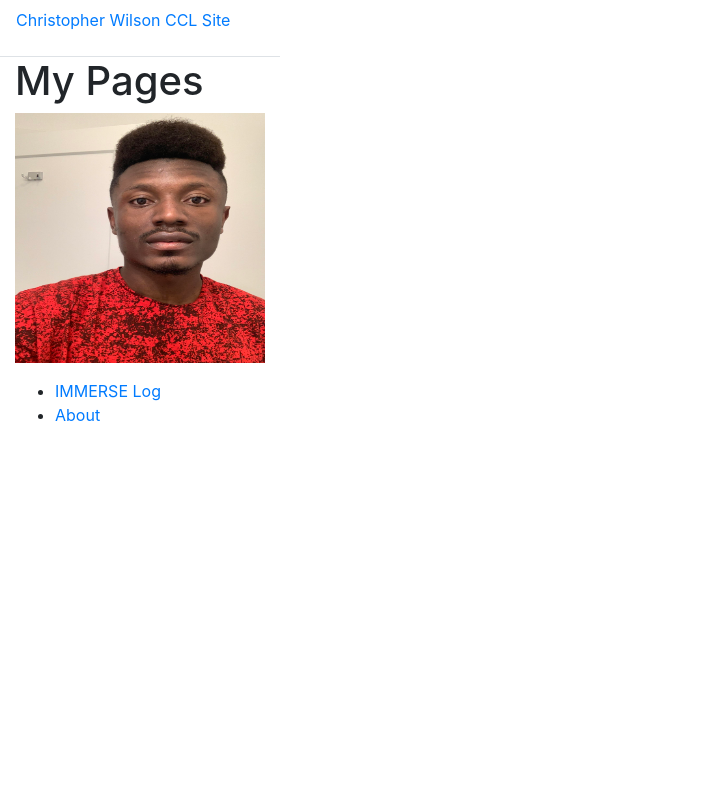
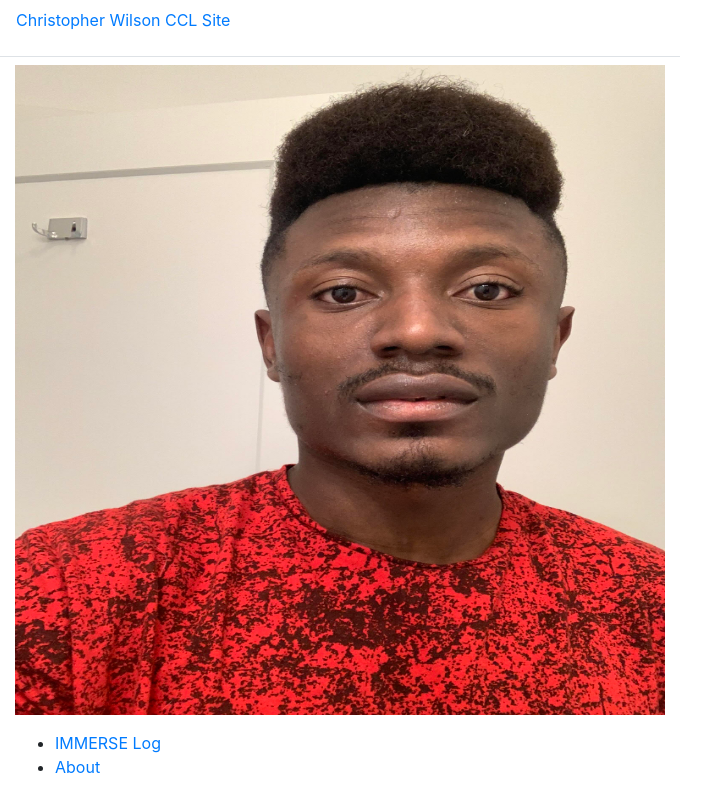
Before and after one commit to chriswils95/chriswils.github.io, a Jekyll site: the page built from index.md, in a window 1280 px wide. Shown: the top 812 px of the page, without its empty margins (0-713 px from the left). Built offline with Jekyll 4.4.1, drawn with Linux system fonts in a browser that asks for light colours.

Commit message:
add files

```diff
--- a/index.md
+++ b/index.md
@@ -1,8 +1,7 @@
 ---
 layout: default
-title: My Pages
 ---
-<img src="https://chriswils95.github.io/chriswils.github.io//pic.jpg" width="250" height="250"/>
+<img src="https://chriswils95.github.io/chriswils.github.io//pic.jpg" width="650" height="650"/>
 
   * [IMMERSE Log]({{ site.baseurl }}{% link _pages/log.md %})
   * [About]({{ site.baseurl }}{% link _pages/about.md %})
```
